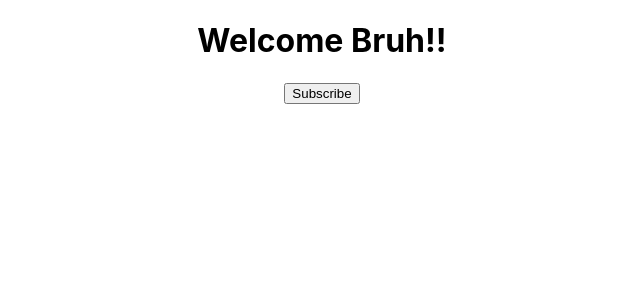
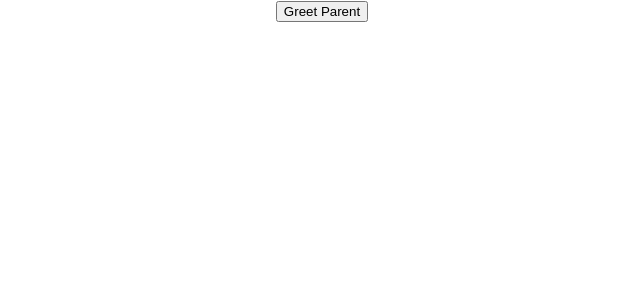
Before and after one commit to Harsh8279/react-practice, a React (Create React App) app: page / in a window 1280 px wide. Shown: the top 300 px of the page, without its empty margins (318-958 px from the left). Built offline with nearby package versions, Linux system fonts and the light colour scheme.

Commit message:
components to send data from parent to child and vice versa

```diff
--- a/src/App.js
+++ b/src/App.js
@@ -8,6 +8,7 @@ import Counter from './components/Counter';
 import FunctionClick from './components/FunctionClick';
 import ClassClick from './components/ClassClick';
 import Subscribe from './components/Subscribe';
+import ParentComponent from './components/ParentComponent';
 // import Mycomponent from './components/Greet';
 
 function App() {
@@ -43,7 +44,9 @@ function App() {
 
       {/* <ClassClick /> */}
 
-      <Subscribe/>
+      {/* <Subscribe/> */}
+
+      <ParentComponent/>
 
     </div>
   );
--- /dev/null
+++ b/src/components/ChildComponent.js
@@ -0,0 +1,13 @@
+import React, { Component } from 'react'
+
+export class ChildComponent extends Component {
+  render() {
+    return (
+      <div>
+        <button>Greet Parent</button>
+      </div>
+    )
+  }
+}
+
+export default ChildComponent
--- /dev/null
+++ b/src/components/ParentComponent.js
@@ -0,0 +1,27 @@
+import React, { Component } from 'react'
+import ChildComponent from './ChildComponent'
+
+export class ParentComponent extends Component {
+    constructor(props) {
+      super(props)
+
+      this.state = {
+         parnetName : "Parent"
+      }
+      this.greetParent = this.greetParent.bind(this)
+    }
+
+    greetParent(){
+        alert(`Hello ${this.state.parnetName}`)
+    }
+
+  render() {
+    return (
+      <div>
+        <ChildComponent/>
+      </div>
+    )
+  }
+}
+
+export default ParentComponent
```
